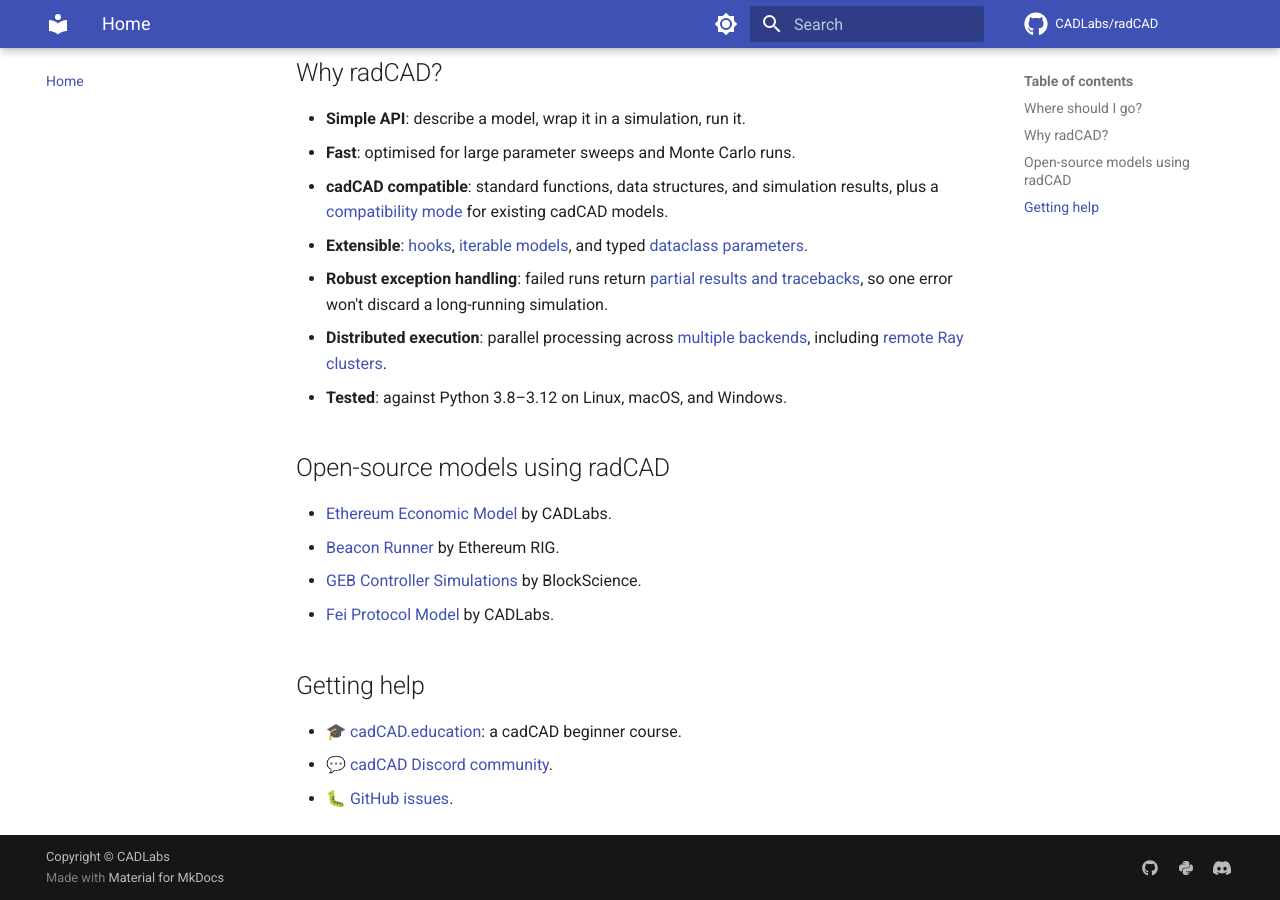
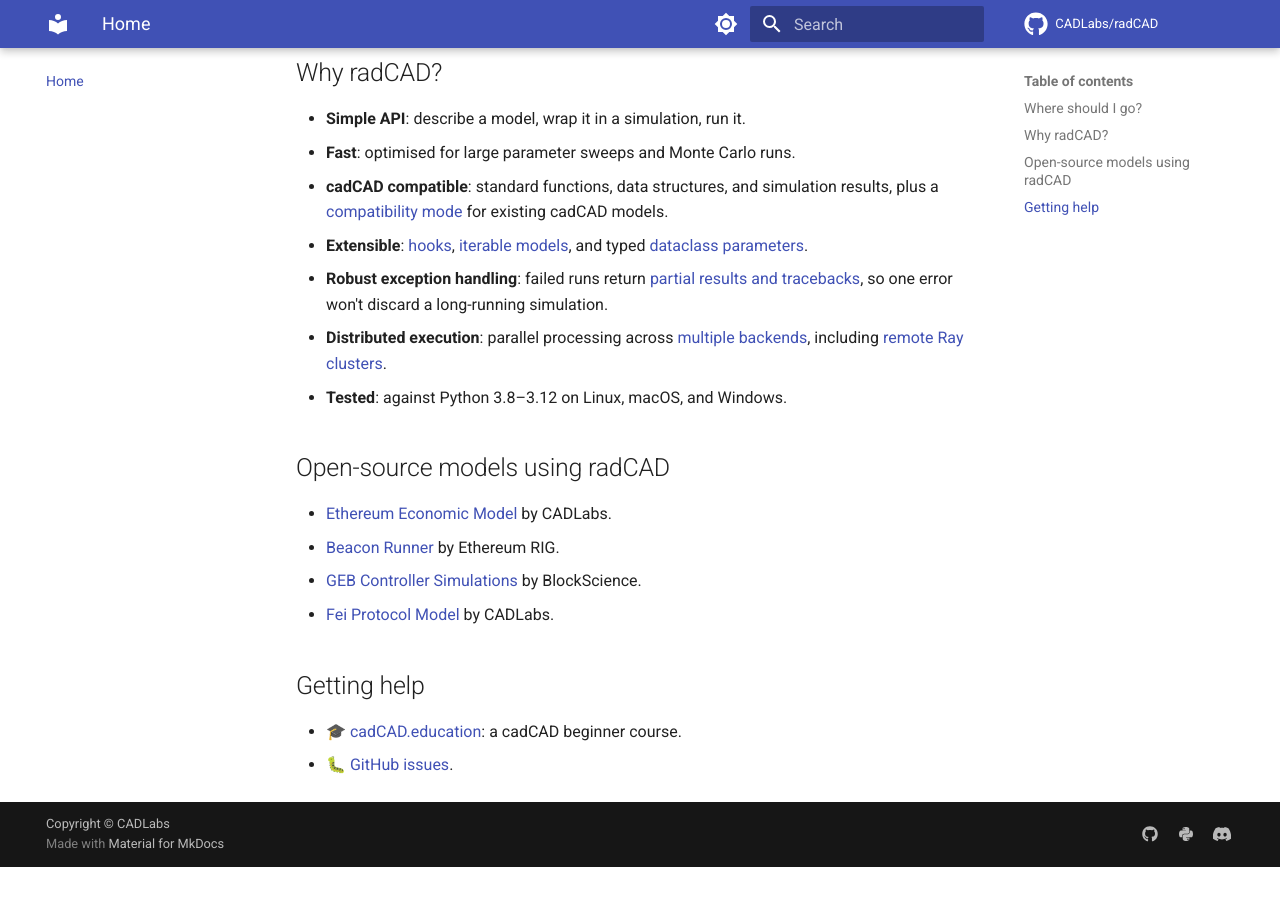
Before and after one commit to CADLabs/radCAD, an MkDocs documentation site: the page built from docs/index.md, in a window 1280 px wide and 900 px high, scrolled down 1316 px. Built offline with MkDocs 1.6.1 and Material for MkDocs 9.7.7, drawn with Linux system fonts in a browser that asks for light colours; comment, search, counter and statistics services are not loaded; after the commit the page ends 2183 px from its top, so only the background shows below that.

Commit message:
Remove Discord community link from documentation
Removed link to the cadCAD Discord community from the help section.

```diff
--- a/docs/index.md
+++ b/docs/index.md
@@ -77,5 +77,4 @@
 ## Getting help
 
 - 🎓 [cadCAD.education](https://cadcad.education): a cadCAD beginner course.
-- 💬 [cadCAD Discord community](https://discord.gg/HrJUh2FD).
 - 🐛 [GitHub issues](https://github.com/CADLabs/radCAD/issues).
```
